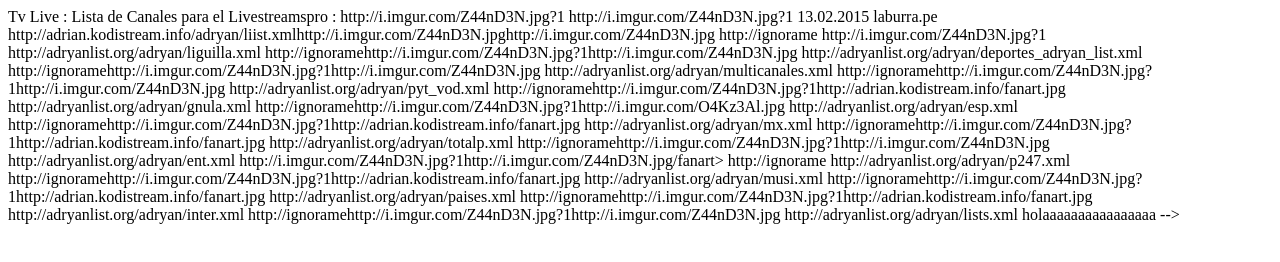
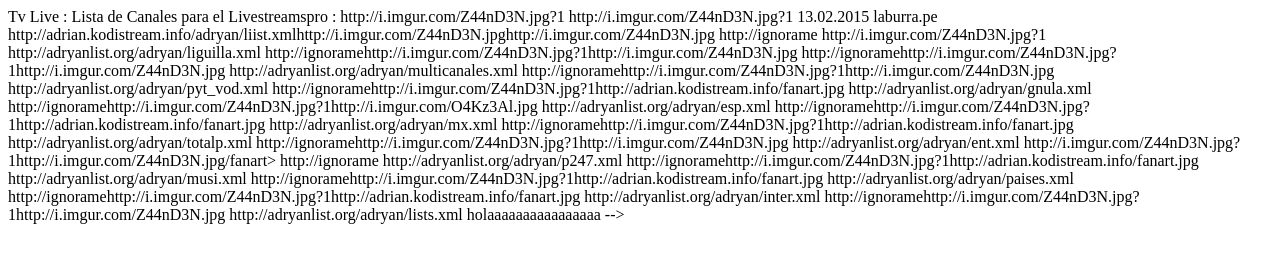
Before and after one commit to laburrape/laburralist, a plain HTML site: page burrita.html in a window 1280 px wide. Drawn offline with Linux system fonts and the light colour scheme.

Commit message:
Update burrita.html

```diff
--- a/burrita.html
+++ b/burrita.html
@@ -110,7 +110,7 @@
 <item>
 <title>[COLOR lime]•[/COLOR][COLOR deepskyblue]Deportes la burra[/COLOR] [COLOR skyblue] [/COLOR]</title>
 <link>http://ignorame</link><thumbnail>http://i.imgur.com/Z44nD3N.jpg?1</thumbnail><fanart>http://i.imgur.com/Z44nD3N.jpg</fanart>
-<externallink>http://adryanlist.org/adryan/deportes_adryan_list.xml</externallink>
+<externallink></externallink>
 </item>
 
 <item>
```
